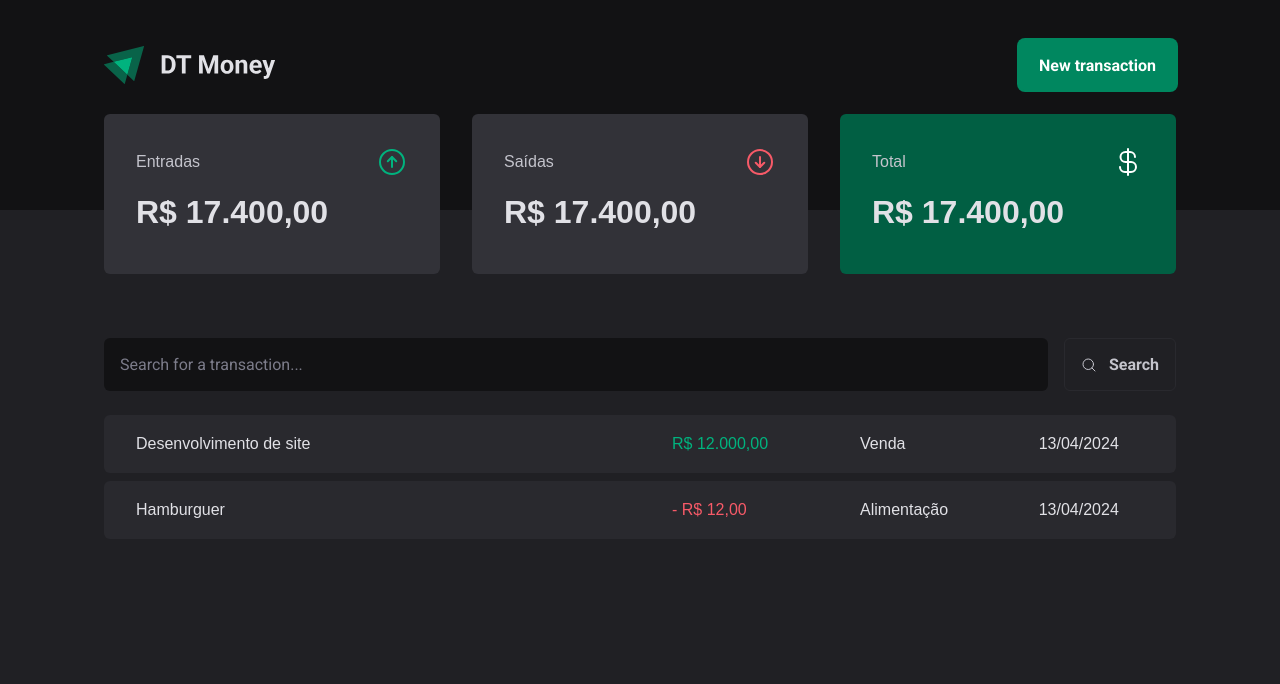
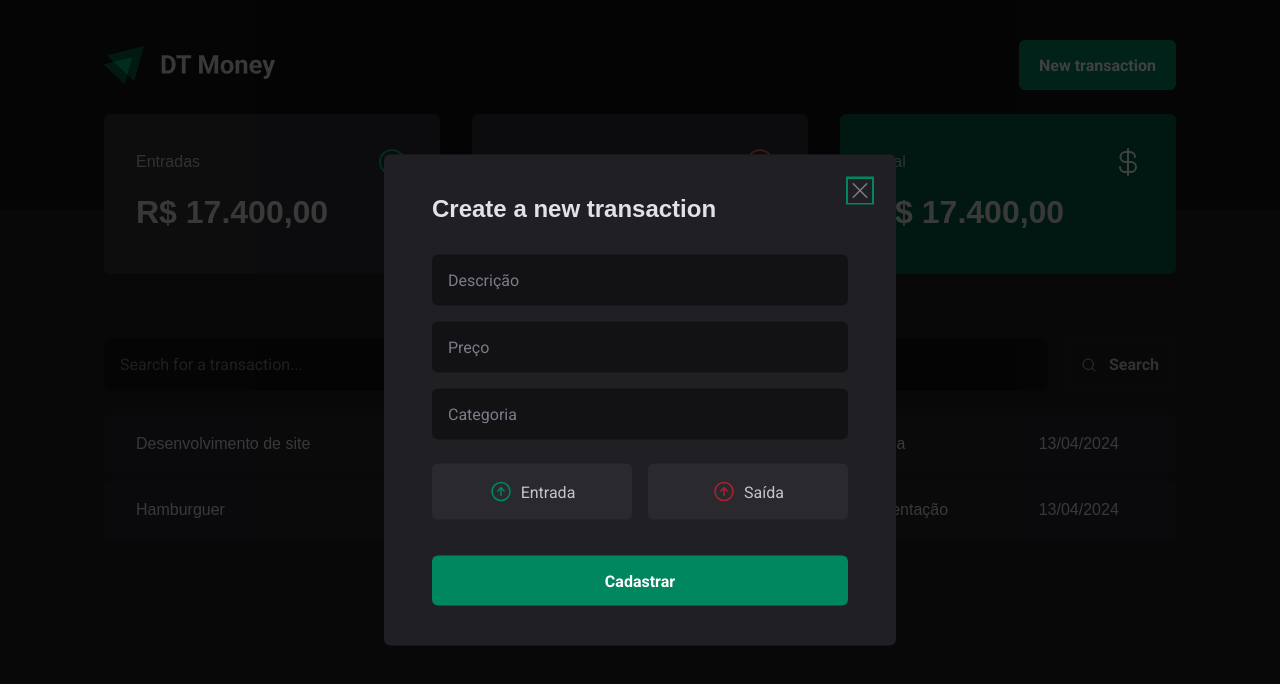
Before and after one commit to iurych/dt-money, a React (Vite) app: page / in a window 1280 px wide. Both pictures are taken after a click on the button "New transaction". Shown: the top 684 px of the page. Built offline with nearby package versions, Linux system fonts and the light colour scheme.

Commit message:
feat: add dialog form and its style

```diff
--- a/package.json
+++ b/package.json
@@ -10,6 +10,7 @@
     "preview": "vite preview"
   },
   "dependencies": {
+    "@radix-ui/react-dialog": "^1.0.5",
     "phosphor-react": "^1.4.1",
     "react": "^18.2.0",
     "react-dom": "^18.2.0",
--- a/src/components/Header/index.tsx
+++ b/src/components/Header/index.tsx
@@ -1,15 +1,25 @@
-import { HeaderContainer, HeaderContent, NewTransactionButton } from "./style"
-
-import Logo from "../../assets/Logo.svg"
+import * as Dialog from '@radix-ui/react-dialog';
+import Logo from "../../assets/Logo.svg";
+import { NewModalTransaction } from '../NewModalTransaction';
+import { HeaderContainer, HeaderContent, NewTransactionButton } from './style';
 
 export const Header = () => {
   return (
     <HeaderContainer>
       <HeaderContent>
         <img src={Logo} alt="Logo" />
+        <Dialog.Root>
+        <Dialog.Trigger asChild>
+          <NewTransactionButton>
+            New transaction
+          </NewTransactionButton>
+        </Dialog.Trigger>
+        <NewModalTransaction />
 
-      <NewTransactionButton>New transaction</NewTransactionButton>
+      </Dialog.Root>
+
       </HeaderContent>
+
     </HeaderContainer>
   )
 }
--- /dev/null
+++ b/src/components/NewModalTransaction/index.tsx
@@ -0,0 +1,35 @@
+import * as Dialog from "@radix-ui/react-dialog"
+import { ArrowCircleUp, X } from "phosphor-react"
+import { CloseButton, Content, Overlay, TransactionType, TransactionTypeButton } from "./style"
+
+export const NewModalTransaction = () => {
+  return (
+    <Dialog.Portal>
+      <Overlay />
+      <Content>
+        <Dialog.Title>Create a new transaction</Dialog.Title>
+        <CloseButton>
+          <X size={24} />
+        </CloseButton>
+        <form>
+          <input type="text" placeholder="Descrição" required/>
+          <input type="number" placeholder="Preço" required/>
+          <input type="text" placeholder="Categoria"/>
+          <TransactionType>
+            <TransactionTypeButton variant="income">
+              <ArrowCircleUp size={24} />
+              Entrada
+            </TransactionTypeButton>
+            <TransactionTypeButton variant="outcome">
+              <ArrowCircleUp size={24} />
+              Saída
+            </TransactionTypeButton>
+          </TransactionType>
+          <button type="submit">
+            Cadastrar
+          </button>
+        </form>
+      </Content>
+    </Dialog.Portal>
+  )
+}
--- /dev/null
+++ b/src/components/NewModalTransaction/style.ts
@@ -0,0 +1,108 @@
+import * as Dialog from "@radix-ui/react-dialog";
+import styled from "styled-components";
+
+export const Overlay = styled(Dialog.Overlay)`
+  height: 100vh;
+  width: 100vw;
+
+  position: fixed;
+  inset: 0;
+  background-color: rgba(0, 0, 0, .75);
+`
+
+export const Content = styled(Dialog.Content)`
+  min-width: 32rem;
+  padding: 2.5rem 3rem;
+  border-radius: 6px;
+
+  margin: 0 auto;
+
+  background-color: ${({theme}) => theme['gray-800']};
+
+  position: fixed;
+  top: 50%;
+  left: 50%;
+
+  transform: translate(-50%, -50%);
+
+  form {
+    margin-top: 2rem;
+
+    display: flex;
+    flex-direction: column;
+    gap: 1rem;
+
+    input{
+      border-radius: 6px;
+      border: 0;
+      background-color: ${({theme}) => theme['gray-900']};
+      color: ${({theme}) => theme['gray-300']};
+      padding: 1rem;
+
+      &::placeholder {
+        color: ${({theme}) => theme['gray-500']};
+      }
+    }
+
+    button[type="submit"] {
+      height: 50px;
+      border: 0;
+      background-color: ${({theme}) => theme['green-500']};
+      color: ${({theme}) => theme.white};
+      font-weight: bold;
+      padding: 0 1.25rem;
+      border-radius: 6px;
+      margin-top: 1.25rem;
+      cursor: pointer;
+      transition: background-color .2s;
+
+
+      &:hover {
+        background-color: ${({theme}) => theme['green-700']};
+        /* transition: background-color .2s; */
+      }
+    }
+  }
+`
+
+export const CloseButton = styled(Dialog.Close)`
+  position: absolute;
+  background: transparent;
+  border: 0;
+  top: 1.5rem;
+  right: 1.5rem;
+  line-height: 0;
+  cursor: pointer;
+  color: ${(props) => props.theme['gray-500']};
+`
+
+export const TransactionType = styled.div`
+  display: grid;
+  grid-template-columns: repeat(2, 1fr);
+  gap: 1rem;
+  margin-top: 0.5rem;
+`
+
+interface TransactionTypeButtonProps {
+  variant: 'income' | 'outcome'
+}
+export const TransactionTypeButton = styled.button<TransactionTypeButtonProps>`
+  padding: 1rem;
+  border-radius: 6px;
+  border: 0;
+
+  background-color: ${({theme}) => theme['gray-700']};
+  color: ${({theme}) => theme['gray-300']};
+
+  display: flex;
+  align-items: center;
+  justify-content: center;
+  gap: .5rem;
+
+  cursor: pointer;
+
+  svg {
+    color: ${({variant, theme}) => variant === 'income' ? theme['green-500'] : theme['red-500']};
+  }
+
+`
```
Also changed, not shown: 1 other file (tests, documents, lock files or other folders).
